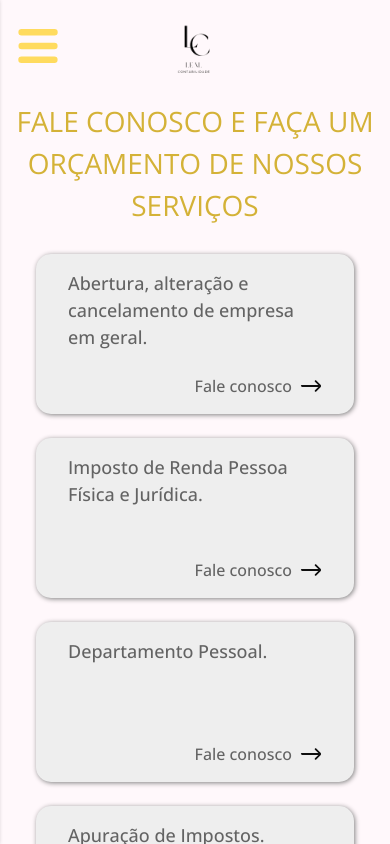
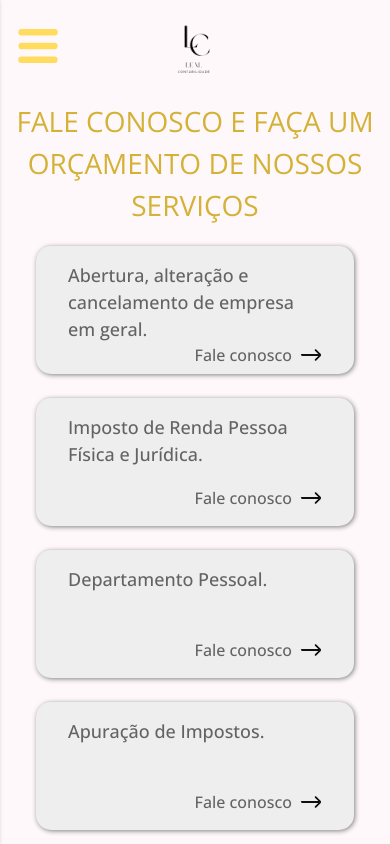
Before and after one commit to Nyir0/contabilidade, a React (Create React App) app: page /servicos in a window 390 px wide. Shown: the top 844 px of the page. Built offline with nearby package versions, Linux system fonts and the light colour scheme.

Commit message:
fix:ajusta card de servicos

```diff
--- a/src/App.js
+++ b/src/App.js
@@ -1,26 +1,31 @@
-import {BrowserRouter as Router, Routes, Route} from "react-router-dom";
+import {BrowserRouter as Router, Routes, Route, Outlet} from "react-router-dom";
 import Header from './components/Header';
 import Footer from './components/Footer';
 import Home from './pages/Home';
 import WhoAre from './pages/WhoAre';
 import Contact from './pages/Contact';
 import Services from './pages/Services';
+import { Children } from "react";
 
-
+const Layout = ({children}) => (
+    <>
+    <Header />
+    {children}
+    <Footer />
+    </>
+);
 
 export default function App() {
   return (
     <>
-      <Header />
       <Router>
         <Routes>
-          <Route path='/' element={<Home />} />
-          <Route path='/servicos' element={<Services />} />
-          <Route path='/quem-somos' element={<WhoAre />} />
-          <Route path='/contatos' element={<Contact />} />
+          <Route path='/' element={<Layout><Home /></Layout>} />
+          <Route path='/servicos' element={<Layout><Services /></Layout>} />
+          <Route path='/quem-somos' element={<Layout><WhoAre /></Layout>} />
+          <Route path='/contatos' element={<Layout><Contact /></Layout>} />
         </Routes>
       </Router>
-      <Footer />
     </>
   )
 }
--- a/src/components/Services.css
+++ b/src/components/Services.css
@@ -13,7 +13,7 @@
     }
 }
 
-#services{
+#services-home{
     display: flex;
     justify-content: center;
     flex-wrap: wrap;
@@ -25,7 +25,7 @@
     }
 }
 
-.services-card{
+.services-card-home{
     display: flex;
     flex-direction: column;
     justify-content: space-between;
@@ -42,7 +42,7 @@
 }
 
 @media screen and (max-width: 767px) {
-    .services-card{
+    .services-card-home{
         width: 92%;
         height: 10rem;
     }
--- a/src/components/Services.js
+++ b/src/components/Services.js
@@ -4,7 +4,7 @@ import DataServices from '../data/Services';
 export default function Services(){
 
     const RenderServices = DataServices.map((text, index) => (
-        <section key={index} className='services-card'>
+        <section key={index} className='services-card-home'>
             <span className='text'>{text}</span>
             <div className='flex justify-end'>
                 <span className='service-link'>
@@ -20,7 +20,7 @@ export default function Services(){
         <img id="banner-2" className="my-10 left-0" src="./images/banner2.webp" alt="" />
         <section className="my-20 max-sm:my-12">
             <h2 className='w-full text-center mt-20 max-sm:my-3 mb-8'>Soluções para nossos clientes</h2>
-            <div id="services">
+            <div id="services-home">
                 {RenderServices}
             </div>
         </section>
--- a/src/pages/Services.css
+++ b/src/pages/Services.css
@@ -1,7 +1,8 @@
 #services{
     display: grid;
-    grid-template-columns: repeat(3, 30%);
+    grid-template-columns: repeat(3, 32%);
     grid-column-gap: 2%;
+    align-items: center;
 }
 
 @media screen and (max-width:768px) {
@@ -14,8 +15,18 @@
 
 .services-card{
     width: 100%;
-    margin-right: 5px;
-    margin-left: 5px;
+    display: flex;
+    flex-direction: column;
+    justify-content: space-between;
+    position: relative;
+    padding: 1rem 2rem;
+    box-shadow: 1px 1px 5px gray;
+    border-radius: 15px;
+    background-color: #EEEEEE;
+    height: 8rem;
+    margin: 0 0 1.5rem;
+    cursor: pointer;
+    transition: transform 0.3s linear;
 }
 
 @media screen and (max-width:768px) {
```
